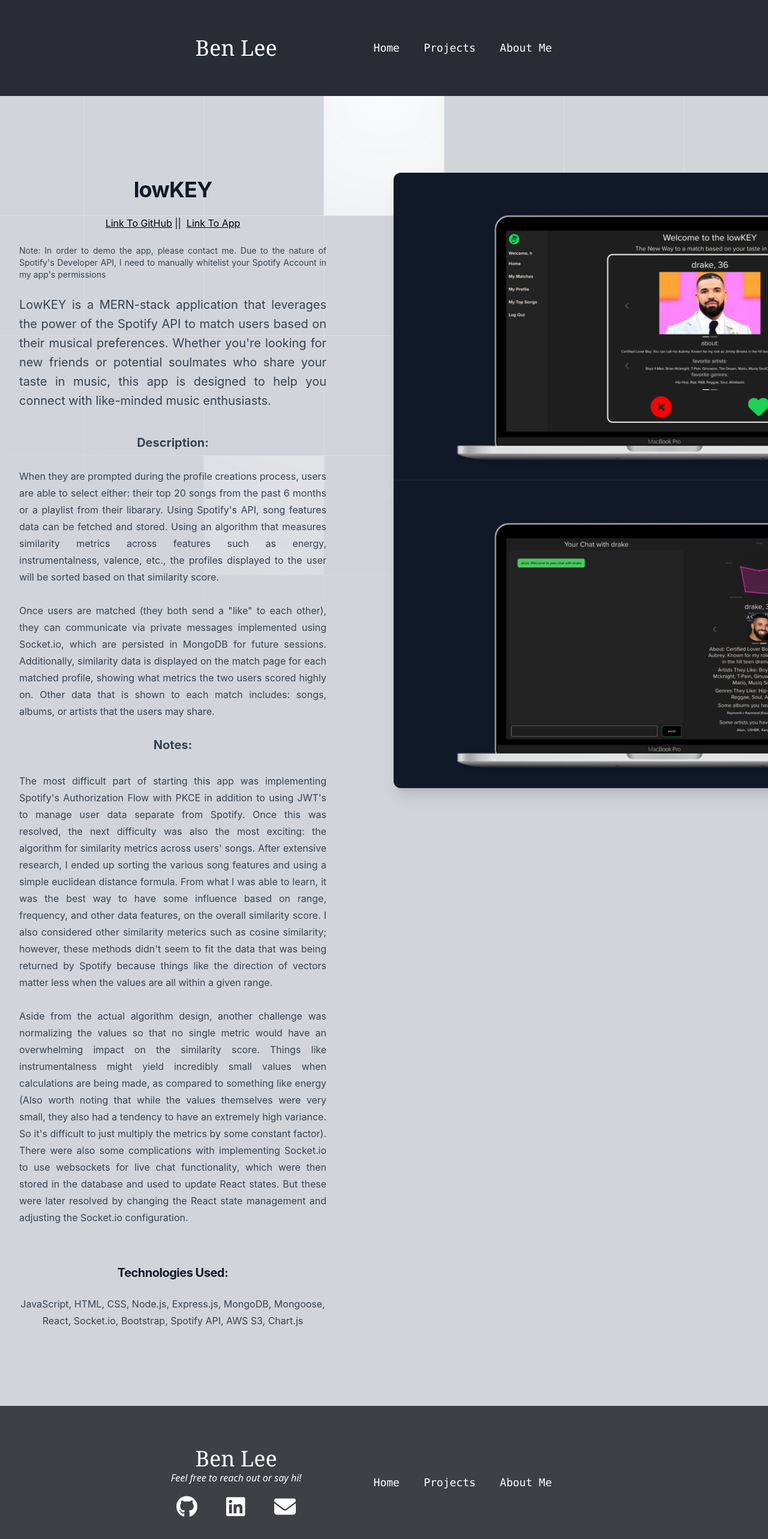
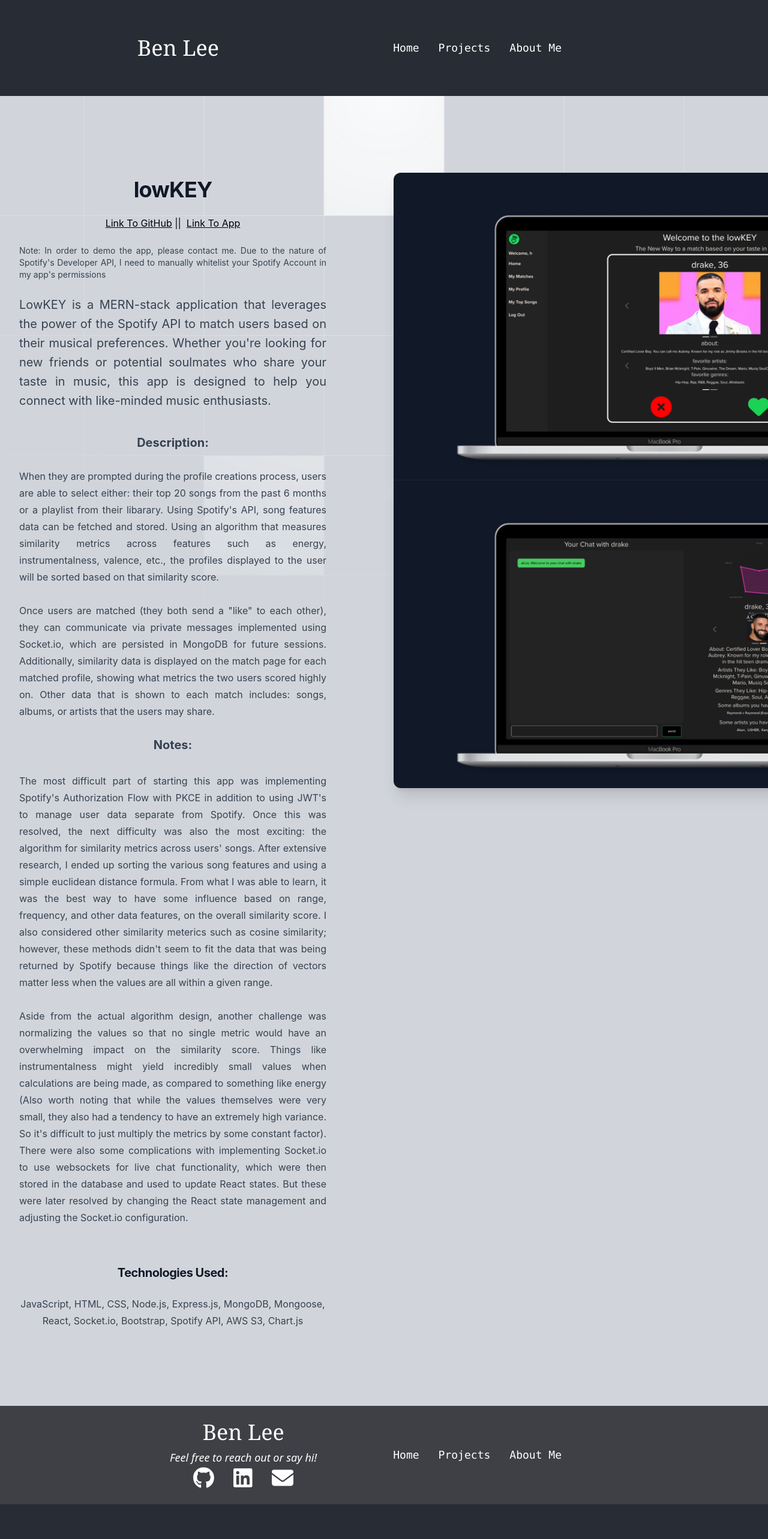
Before and after one commit to benjaehyun/react-portfolio, a React (Create React App) app: page /projects/lowkey in a window 1280 px wide. Shown: the top 2566 px of the page at 60% size. After the commit the page ends 2508 px from the top, so only its background shows below. Built offline with nearby package versions, Linux system fonts and the light colour scheme.

Commit message:
refactored navbar and footer to be mobile friendly and responsive

```diff
--- a/package.json
+++ b/package.json
@@ -16,6 +16,7 @@
     "devicons-react": "^1.2.6",
     "react": "^18.2.0",
     "react-dom": "^18.2.0",
+    "react-icons": "^4.12.0",
     "react-particles": "^2.12.2",
     "react-router-dom": "^6.17.0",
     "react-scripts": "5.0.1",
--- a/src/components/Footer/Footer.jsx
+++ b/src/components/Footer/Footer.jsx
@@ -6,31 +6,48 @@
 export default function Footer() {
 
     return (
-        // <div className="h-40 grid grid-cols-12 ">
-        //     <h1 className="col-start-3 col-end-5 my-auto">benjaelee</h1>
-        //     <Link to='/' className="col-start-6 col-span-1 row-span-1 my-auto"> Home </Link>
-        //     <Link to='/projects' className="col-start-7 col-span-1 row-span-1 my-auto"> Project </Link>
-        //     <Link to='/about' className="col-start-8 col-span-1 row-span-1 my-auto"> About Me </Link>
-        //     <Link to='/contact' className="col-start-9 col-span-1 row-span-1 my-auto"> Contact </Link>
+        // <div className="h-64 w-full absolute bg-zinc-700">
+        //     <div className="h-full flex ml-[16vw] mr-[25vw] items-center text-white ">
+        //         <div className="w-full">
+        //             <h1 className="w-full font-serif text-4xl">Ben Lee</h1>
+        //             <h2 className="font-sans italic"> Feel free to reach out or say hi! </h2>
+        //             <div className="mt-4 flex justify-center space-x-12">
+        //                 <a href="https://github.com/benjaehyun" target="_blank" rel="noopener noreferrer" className='text-4xl'> <FontAwesomeIcon icon={faGithub} /> </a> <br />
+        //                 <a href="https://www.linkedin.com/in/benjaehyun/" target="_blank" rel="noopener noreferrer" className='text-4xl'><FontAwesomeIcon icon={faLinkedin} /></a> <br />
+        //                 <a href = "mailto: benjaminjaelee@gmail.com" className="text-4xl"><FontAwesomeIcon icon={faEnvelope} /></a>
+        //             </div>
+        //         </div>
+        //         <div className="w-full  flex justify-evenly items-center font-mono font-extralight text-lg">
+        //             <Link to='/' className=""> Home </Link>
+        //             <Link to='/projects' className=""> Projects </Link>
+        //             <Link to='/about' className=""> About Me </Link>
+        //             {/* <Link to='/contact' className=" "> Contact </Link> */}
+        //         </div>
+        //     </div>
         // </div>
-        <div className="h-64 w-full absolute bg-zinc-700">
-            <div className="h-full flex ml-[16vw] mr-[25vw] items-center text-white ">
-                <div className="w-full">
-                    <h1 className="w-full font-serif text-4xl">Ben Lee</h1>
-                    <h2 className="font-sans italic"> Feel free to reach out or say hi! </h2>
-                    <div className="mt-4 flex justify-center space-x-12">
-                        <a href="https://github.com/benjaehyun" target="_blank" rel="noopener noreferrer" className='text-4xl'> <FontAwesomeIcon icon={faGithub} /> </a> <br />
-                        <a href="https://www.linkedin.com/in/benjaehyun/" target="_blank" rel="noopener noreferrer" className='text-4xl'><FontAwesomeIcon icon={faLinkedin} /></a> <br />
-                        <a href = "mailto: benjaminjaelee@gmail.com" className="text-4xl"><FontAwesomeIcon icon={faEnvelope} /></a>
-                    </div>
-                </div>
-                <div className="w-full  flex justify-evenly items-center font-mono font-extralight text-lg">
-                    <Link to='/' className=""> Home </Link>
-                    <Link to='/projects' className=""> Projects </Link>
-                    <Link to='/about' className=""> About Me </Link>
-                    {/* <Link to='/contact' className=" "> Contact </Link> */}
-                </div>
-            </div>
+        <div className="w-full bg-zinc-700 p-6">
+      <div className="flex flex-col items-center md:flex-row md:justify-between md:ml-[16vw] md:mr-[25vw] text-white">
+        <div className="flex-1 mb-6 md:mb-0">
+          <h1 className="font-serif text-4xl">Ben Lee</h1>
+          <h2 className="font-sans italic text-lg mt-2">Feel free to reach out or say hi!</h2>
+          <div className="mt-4 flex justify-center md:mt-0">
+            <a href="https://github.com/benjaehyun" target="_blank" rel="noopener noreferrer" className='text-4xl mx-2 md:mx-4'>
+              <FontAwesomeIcon icon={faGithub} />
+            </a>
+            <a href="https://www.linkedin.com/in/benjaehyun/" target="_blank" rel="noopener noreferrer" className='text-4xl mx-2 md:mx-4'>
+              <FontAwesomeIcon icon={faLinkedin} />
+            </a>
+            <a href="mailto:benjaminjaelee@gmail.com" className="text-4xl mx-2 md:mx-4">
+              <FontAwesomeIcon icon={faEnvelope} />
+            </a>
+          </div>
         </div>
+        <div className="flex-1 flex flex-col items-center md:flex-row md:justify-end font-mono font-extralight text-lg">
+          <Link to='/' className="mb-4 md:mb-0 md:mr-4">Home</Link>
+          <Link to='/projects' className="mb-4 md:mb-0 md:mx-4">Projects</Link>
+          <Link to='/about' className="mb-4 md:mb-0 md:ml-4">About Me</Link>
+        </div>
+      </div>
+    </div>
     )
 }
--- a/src/components/Navbar/Navbar.jsx
+++ b/src/components/Navbar/Navbar.jsx
@@ -1,25 +1,105 @@
+// import { useState, useEffect } from 'react'
+// import { Link } from "react-router-dom";
+// import { FaBars, FaTimes } from 'react-icons/fa';
+
+// export default function Navbar() {
+//     const [isMobileMenuOpen, setIsMobileMenuOpen] = useState(false);
+
+//     useEffect(() => {
+//         function handleResize() {
+//           if (window.innerWidth >= 768) { // Tailwind's default breakpoint for 'md'
+//             setIsMobileMenuOpen(false);
+//           }
+//         }
+
+//         window.addEventListener('resize', handleResize);
+
+//         // Clean up the event listener on component unmount
+//         return () => window.removeEventListener('resize', handleResize);
+//       }, []);
+
+//     return (
+//         <div className="relative h-40">
+//         <div className="flex items-center justify-between h-full px-4 sm:px-6 lg:ml-[16vw] lg:mr-[25vw]">
+//             <Link to='/' >
+//                 <h1 className="font-serif text-4xl text-white whitespace-nowrap">Ben Lee</h1>
+//             </Link>
+//           <div className="flex items-center">
+//             <div className="md:hidden">
+//               <button onClick={() => setIsMobileMenuOpen(!isMobileMenuOpen)}>
+//                 {isMobileMenuOpen ? <FaTimes size={24} className="text-white" /> : <FaBars size={24} className="text-white" />}
+//               </button>
+//             </div>
+//             {/* Add margin to each link for spacing */}
+//             <div className="hidden md:flex w-full justify-evenly items-center font-mono font-extralight text-lg text-white">
+//               <Link to='/' className="mr-4">Home</Link>
+//               <Link to='/projects' className="mx-4">Projects</Link>
+//               <Link to='/about' className="ml-4">About Me</Link>
+//             </div>
+//           </div>
+//           {isMobileMenuOpen && (
+//             <div className="absolute top-full left-0 right-0 bg-[#282c34]/75 font-mono font-extralight text-lg z-10 flex flex-col items-center py-4">
+//               <Link to='/' className="text-white py-2">Home</Link>
+//               <Link to='/projects' className="text-white py-2">Projects</Link>
+//               <Link to='/about' className="text-white py-2">About Me</Link>
+//             </div>
+//           )}
+//         </div>
+//       </div>
+
+//     )
+// }
+
+
+import { useState, useEffect } from 'react'
 import { Link } from "react-router-dom";
+import { FaBars, FaTimes } from 'react-icons/fa';
 
 export default function Navbar() {
+    const [isMobileMenuOpen, setIsMobileMenuOpen] = useState(false);
+
+    useEffect(() => {
+        function handleResize() {
+          if (window.innerWidth >= 768) { // Tailwind's default breakpoint for 'md'
+            setIsMobileMenuOpen(false);
+          }
+        }
+
+        window.addEventListener('resize', handleResize);
+
+        // Clean up the event listener on component unmount
+        return () => window.removeEventListener('resize', handleResize);
+      }, []);
+
+    // Function to close the mobile menu (Newly added)
+    const closeMobileMenu = () => setIsMobileMenuOpen(false);
 
     return (
-        // <div className="h-40 grid grid-cols-12 ">
-        //     <h1 className="col-start-3 col-end-5 my-auto">benjaelee</h1>
-        //     <Link to='/' className="col-start-6 col-span-1 row-span-1 my-auto"> Home </Link>
-        //     <Link to='/projects' className="col-start-7 col-span-1 row-span-1 my-auto"> Project </Link>
-        //     <Link to='/about' className="col-start-8 col-span-1 row-span-1 my-auto"> About Me </Link>
-        //     <Link to='/contact' className="col-start-9 col-span-1 row-span-1 my-auto"> Contact </Link>
-        // </div>
-        <div className="h-40 ">
-            <div className="h-full flex ml-[16vw] mr-[25vw] items-center text-white">
-                <h1 className="w-full font-serif text-4xl">Ben Lee</h1>
-                <div className="w-full  flex justify-evenly items-center font-mono font-extralight text-lg">
-                    <Link to='/' className=""> Home </Link>
-                    <Link to='/projects' className=""> Projects </Link>
-                    <Link to='/about' className=""> About Me </Link>
-                    {/* <Link to='/contact' className=" "> Contact </Link> */}
+        <div className="relative h-40">
+            <div className="flex items-center justify-between h-full px-4 sm:px-6 lg:ml-[16vw] lg:mr-[25vw]">
+                <Link to='/' onClick={closeMobileMenu}> {/* Added onClick event to close menu */}
+                    <h1 className="font-serif text-4xl text-white whitespace-nowrap">Ben Lee</h1>
+                </Link>
+                <div className="flex items-center">
+                    <div className="md:hidden">
+                        <button onClick={() => setIsMobileMenuOpen(!isMobileMenuOpen)}>
+                            {isMobileMenuOpen ? <FaTimes size={24} className="text-white" /> : <FaBars size={24} className="text-white" />}
+                        </button>
+                    </div>
+                    <div className="hidden md:flex w-full justify-evenly items-center font-mono font-extralight text-lg text-white">
+                        <Link to='/' className="mr-4">Home</Link>
+                        <Link to='/projects' className="mx-4">Projects</Link>
+                        <Link to='/about' className="ml-4">About Me</Link>
+                    </div>
                 </div>
+                {isMobileMenuOpen && (
+                    <div className="absolute top-full left-0 right-0 bg-[#282c34]/75 font-mono font-extralight text-lg z-10 flex flex-col items-center py-4">
+                        <Link to='/' className="text-white py-2" onClick={closeMobileMenu}>Home</Link> {/* Added onClick event */}
+                        <Link to='/projects' className="text-white py-2" onClick={closeMobileMenu}>Projects</Link> {/* Added onClick event */}
+                        <Link to='/about' className="text-white py-2" onClick={closeMobileMenu}>About Me</Link> {/* Added onClick event */}
+                    </div>
+                )}
             </div>
         </div>
-    )
+    );
 }
--- a/src/pages/App/App.jsx
+++ b/src/pages/App/App.jsx
@@ -9,6 +9,7 @@
 import TheDraftProjectPage from '../TheDraftProjectPage/TheDraftProjectPage';
 import LowkeyProjectPage from '../LowkeyProjectPage/LowkeyProjectPage';
 import HomePage from '../HomePage/HomePage';
+import NotFoundPage from '../NotFoundPage/NotFoundPage';
 import Footer from '../../components/Footer/Footer';
 import { Analytics } from '@vercel/analytics/react';
 
@@ -25,6 +26,7 @@
           <Route path='/projects/lowkey' element={<LowkeyProjectPage />} />
           <Route path='/about' element={<AboutPage />} />
           <Route path='/contact' element={<ContactPage />} />
+          <Route path='*' element={<NotFoundPage />} />
        </Routes>
        <Footer />
        <Analytics />
--- /dev/null
+++ b/src/pages/NotFoundPage/NotFoundPage.jsx
@@ -0,0 +1,14 @@
+import React from 'react'
+import { Link } from 'react-router-dom';
+
+export default function NotFoundPage() {
+  return (
+    <div className="flex flex-col text-white items-center justify-center h-screen ">
+        <h1 className="text-4xl font-bold">404 - Page Not Found</h1>
+        <p className="mt-4">Sorry, the page you are looking for does not exist.</p>
+        <Link to="/" className="mt-6 text-blue-600 hover:underline">
+        Go back to the homepage
+        </Link>
+  </div>
+  )
+}
```
Also changed, not shown: 1 other file (tests, documents, lock files or other folders).
